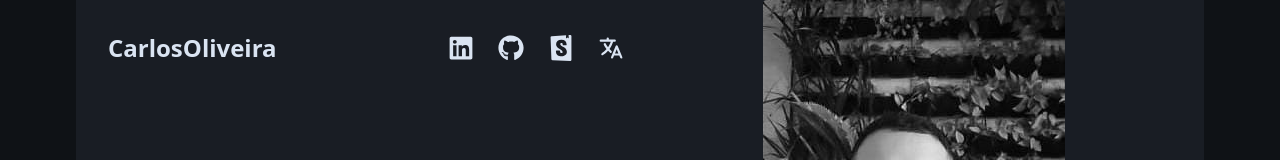
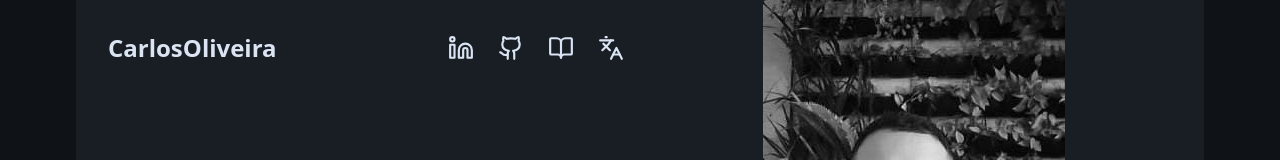
Before and after one commit to carlossroliveira/current-portfolio, a Next.js app: page / in a window 1280 px wide. Shown: the top 160 px of the page. Built offline with nearby package versions, Linux system fonts and the light colour scheme.

Commit message:
Replace react-icons with lucide-react icons in SocialMedia component

```diff
--- a/src/app/sections/SocialMedia/index.tsx
+++ b/src/app/sections/SocialMedia/index.tsx
@@ -1,23 +1,21 @@
+import { BookOpen, Github, Languages, Linkedin } from 'lucide-react'
 import Link from 'next/link'
-import { FaGithub, FaLinkedin } from 'react-icons/fa'
-import { IoLanguage } from 'react-icons/io5'
-import { SiStorybook } from 'react-icons/si'
 
 export default function SocialMedia() {
   const socialLinks = [
     {
       href: 'https://www.linkedin.com/in/carlos-oliveira-ab93941a1/',
-      icon: <FaLinkedin size={26} />,
+      icon: <Linkedin className="w-[26px] h-[26px]" />,
       isExternal: true,
     },
     {
       href: 'https://github.com/carlossroliveira',
-      icon: <FaGithub size={26} />,
+      icon: <Github className="w-[26px] h-[26px]" />,
       isExternal: true,
     },
     {
       href: '/storybook',
-      icon: <SiStorybook size={26} />,
+      icon: <BookOpen className="w-[26px] h-[26px]" />,
       isExternal: false,
     },
   ]
@@ -41,7 +39,7 @@ export default function SocialMedia() {
         ))}
 
         <span className={iconClass}>
-          <IoLanguage size={26} />
+          <Languages className="w-[26px] h-[26px]" />
         </span>
       </div>
     </div>
```
